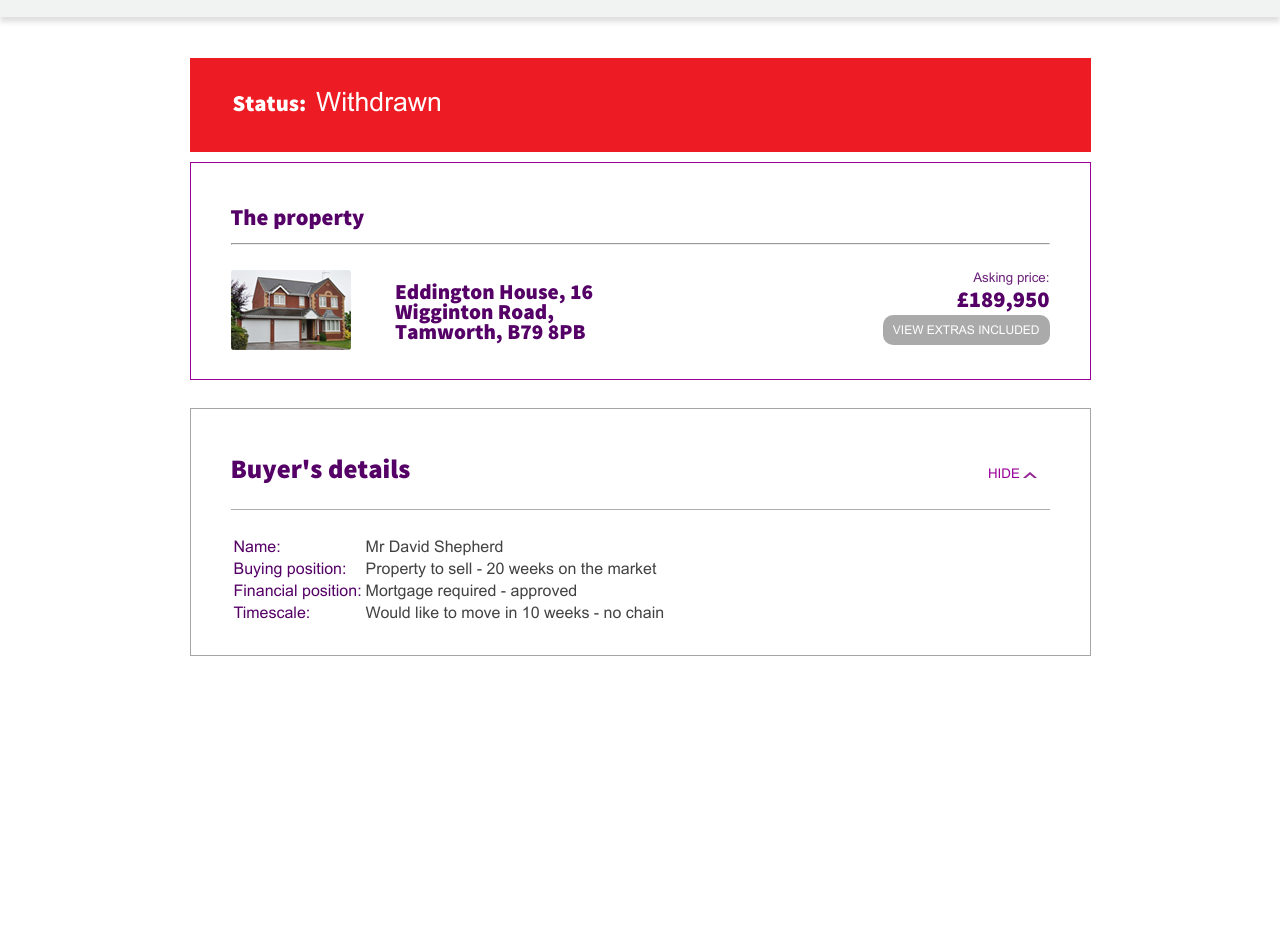
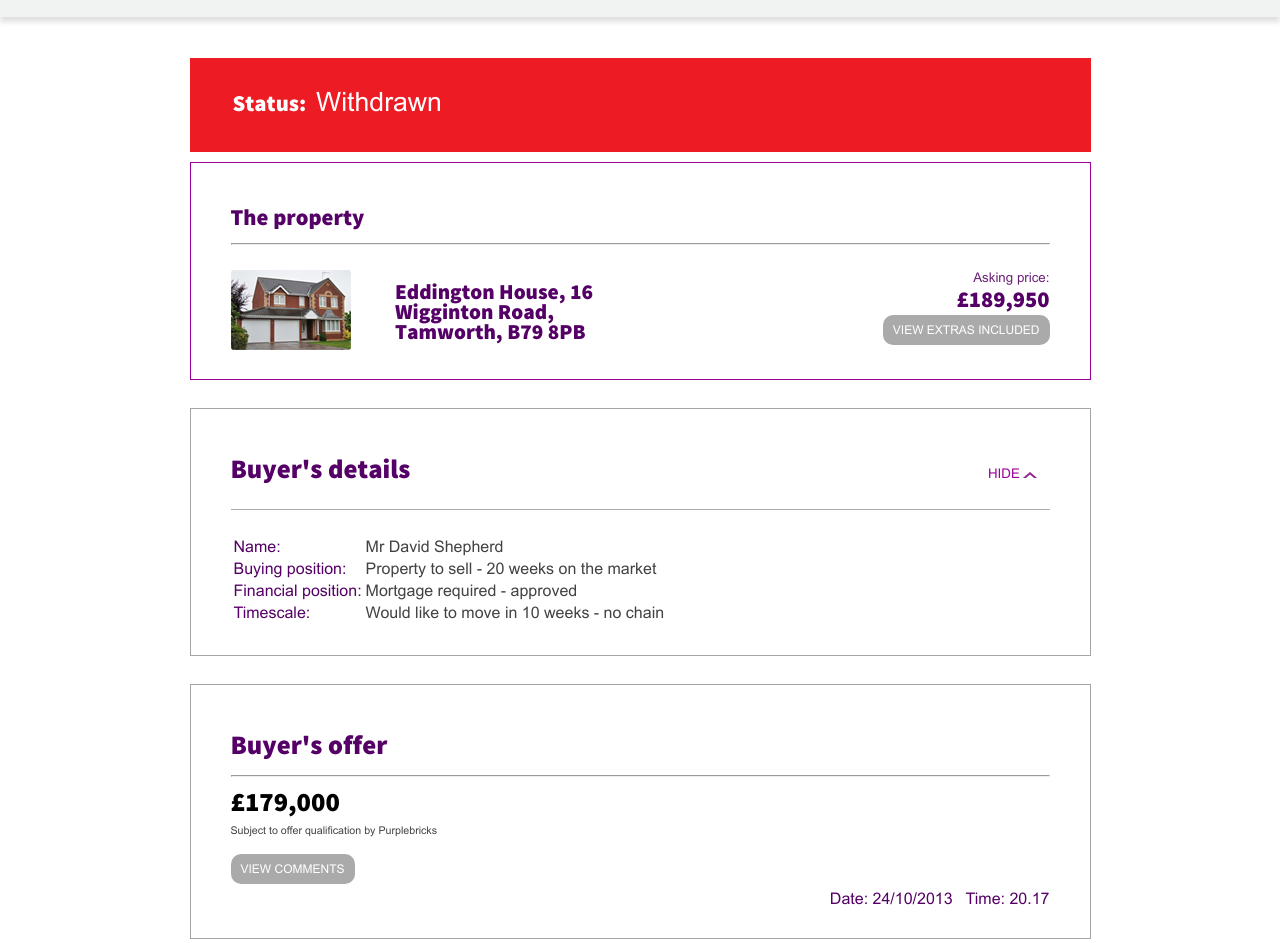
Before and after one commit to AlexeyKorkoza/Secure-negotiation-centre, a website: page app/index.html in a window 1280 px wide. Shown: the part 131-1074 px from the top of the page. Before the commit the page ends 815 px from the top, so only its background shows below. Drawn offline with nearby package versions, Linux system fonts and the light colour scheme.

Commit message:
Add block buyer-offer

```diff
--- a/app/index.html
+++ b/app/index.html
@@ -81,6 +81,20 @@
                     </table>
                 </div>
             </div>
+            <div class="buyer-offer">
+                <h1 class="heading">Buyer's offer</h1>
+                <hr>
+                <div class="cost">£179,000</div>
+                <div class="subject">Subject to offer qualification by Purplebricks</div>
+                <div class="row">
+                    <div class="col-md-6 col-lg-6 col-sm-6 col-xs-12 button">
+                        <button>VIEW COMMENTS</button>
+                    </div>
+                    <div class="col-md-6 col-lg-6 col-sm-6 col-xs-12 date_time">
+                        <span class="date">Date: 24/10/2013</span><span class="time">Time: 20.17</span>
+                    </div>
+                </div>
+            </div>
         </div>
     </main>
     <script src="https://cdnjs.cloudflare.com/ajax/libs/jquery/3.2.1/jquery.min.js"></script>
--- a/app/sass/styles.scss
+++ b/app/sass/styles.scss
@@ -220,5 +220,74 @@ main {
             }
         }
     }
+
+    .buyer-offer {
+        overflow: hidden;
+        padding: 25px 40px 30px 40px;
+        margin: 28px 0;
+        border: 1px solid #a5a5a5;
+
+        .heading {
+            color: #550066;
+            font: bold 20pt $fontSourceSansProBlack;
+        }
+
+        .cost {
+            font: bold 20pt $fontSourceSansProBlack;
+        }
+
+        .subject {
+            display: block;
+            margin: 10px 0 18px 0;
+            color: #424242;
+            font: 8pt $fontArialRegular;
+        }
+
+        .row {
+            margin: 0;
+
+            .date_time,
+            .button {
+                padding: 0;
+            }
+
+            .button {
+
+                button {
+                    background: #aaaaaa;
+                    outline: none;
+                    border: none;
+                    padding: 8px 10px;
+                    border-radius: 10px;
+                    font: 9pt $fontArialRegular;
+                    color: white;
+                    cursor: pointer;
+
+                    &:hover {
+                        cursor: pointer;
+                    }
+                }
+            }
+
+            .date_time {
+                display: -webkit-box;
+                display: -ms-flexbox;
+                display: flex;
+                -webkit-box-pack: end;
+                -ms-flex-pack: end;
+                justify-content: flex-end;
+                float: right;
+                margin: 6px 0 0 25px;
+                font: 12pt $fontArialRegular;
+                color: #550066;
+
+                .date {
+                    display: block;
+                    margin-right: 13px;
+                }
+            }
+
+        }
+    }
   }
 }
```
Also changed, not shown: app/css/main.min.css.
